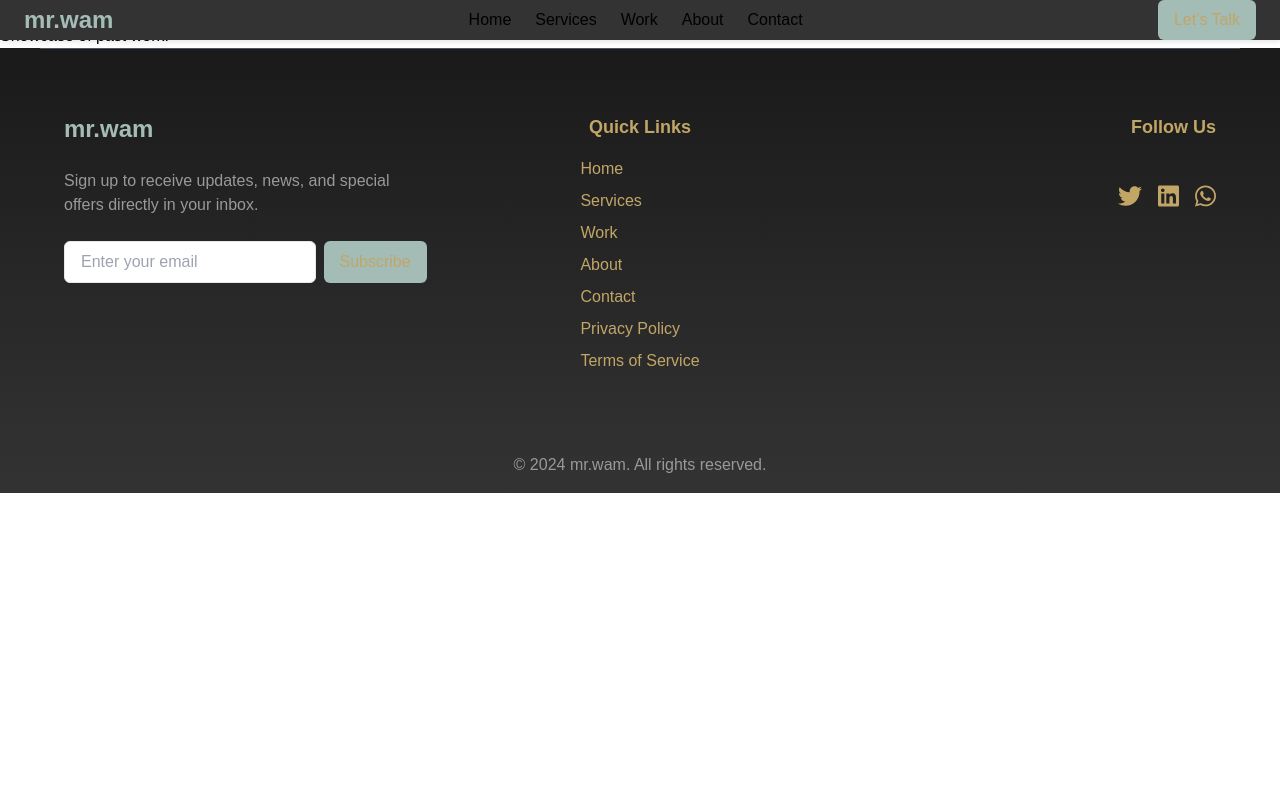
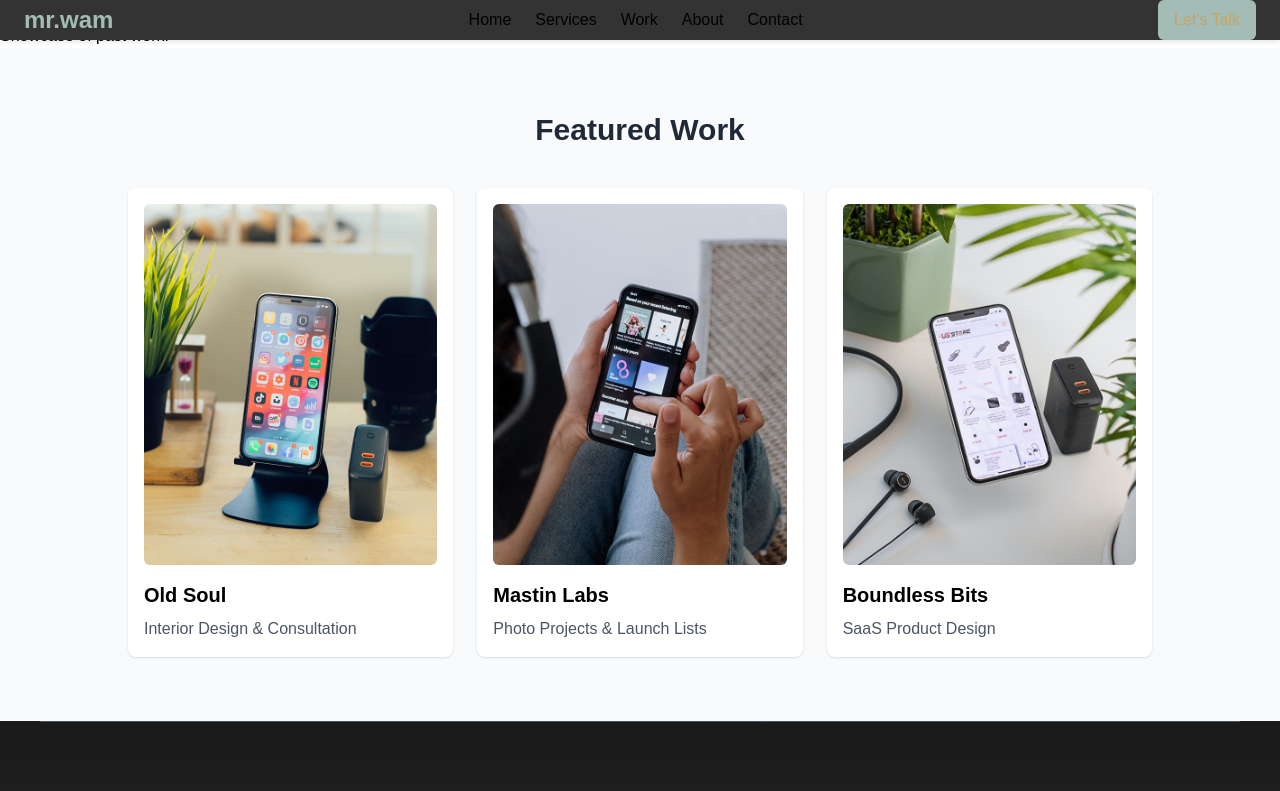
Before and after one commit to richiekaroki/wam-app-project, a Vue app in the folder wam-app/: page /work in a window 1280 px wide. Shown: the top 791 px of the page. Built offline with nearby package versions, Linux system fonts and the light colour scheme.

Commit message:
Update WorkPage.vue

```diff
--- a/wam-app/src/views/WorkPage.vue
+++ b/wam-app/src/views/WorkPage.vue
@@ -1,12 +1,44 @@
 <template>
   <div>
-    <h1>Work Page</h1>
+    <h1>My Projects</h1>
     <p>Showcase of past work.</p>
+    <section class="bg-light py-16">
+      <h3 class="text-3xl font-semibold text-center text-dark mb-10">Featured Work</h3>
+      <div class="grid grid-cols-1 md:grid-cols-2 lg:grid-cols-3 gap-6 max-w-5xl mx-auto">
+        <div v-for="work in featuredWorks" :key="work.title" class="p-4 bg-white shadow rounded-lg">
+          <img :src="work.image" :alt="work.title" class="rounded-md mb-4" />
+          <h4 class="text-xl font-semibold mb-2">{{ work.title }}</h4>
+          <p class="text-gray-600">{{ work.description }}</p>
+        </div>
+      </div>
+    </section>
   </div>
 </template>
 
 <script>
+import work1 from '../assets/images/work-1.png'
+import work2 from '../assets/images/work-2.png'
+import work3 from '../assets/images/work-3.png'
+
 export default {
   name: 'WorkPage',
+  data() {
+    return {
+      featuredWorks: [
+        { title: 'Old Soul', description: 'Interior Design & Consultation', image: work1 },
+        { title: 'Mastin Labs', description: 'Photo Projects & Launch Lists', image: work2 },
+        { title: 'Boundless Bits', description: 'SaaS Product Design', image: work3 },
+      ],
+    }
+  },
 }
 </script>
+
+<style scoped>
+.bg-light {
+  background-color: #f9fafb;
+}
+.text-dark {
+  color: #1f2937;
+}
+</style>
```
